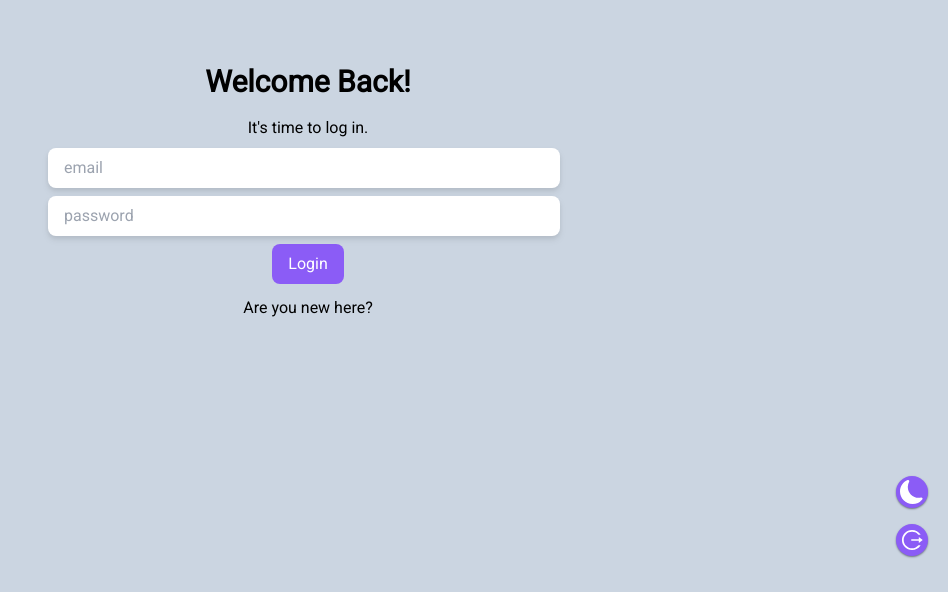
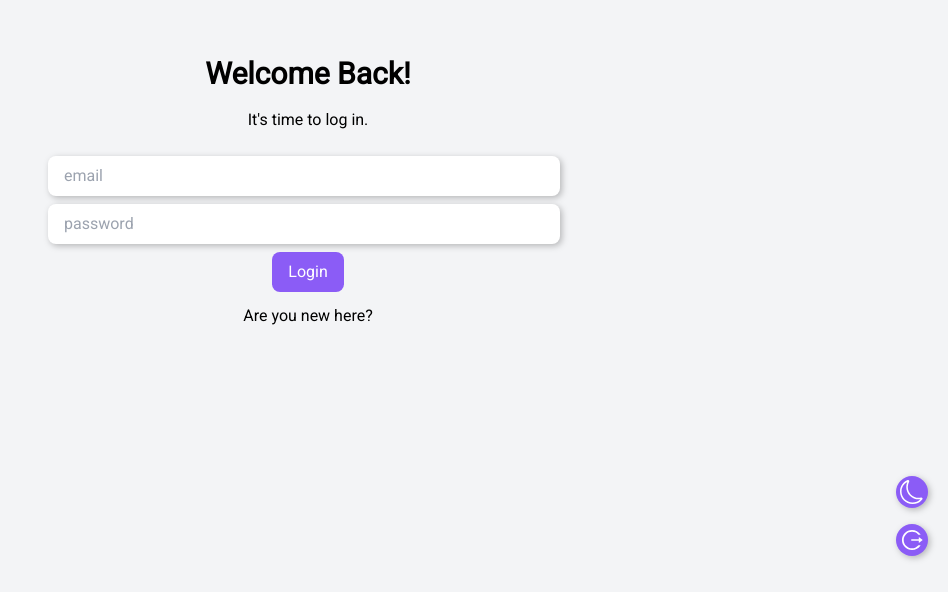
Before and after one commit to MarianneH/tailwind-firebase-todo-app, a React (Create React App) app: page /login in a window 1280 px wide. Shown: the part 224-816 px from the top of the page, without its empty margins (332-1280 px from the left). Built offline with nearby package versions, Linux system fonts and the light colour scheme; no server answers.

Commit message:
slight design changes: background colors, drop-shadows

```diff
--- a/src/component/DarkModeToggle.tsx
+++ b/src/component/DarkModeToggle.tsx
@@ -1,5 +1,5 @@
 import React, { useState } from "react";
-import { BsFillMoonFill, BsSunFill } from "react-icons/bs";
+import { BsMoon, BsSun } from "react-icons/bs";
 
 function DarkModeToggle() {
   const [darkMode, setDarkMode] = useState(false);
@@ -14,10 +14,11 @@ function DarkModeToggle() {
 
   return (
     <div
-      className="m-5 p-1 fixed h-8 w-8 bottom-12 right-0 rounded-full text-white text-2xl shadow-sm shadow-gray-500 bg-violet-500 hover:bg-violet-600 cursor-pointer active:bg-violet-900 transition-all dark:hover:bg-violet-500 dark:bg-violet-600 dark:active:bg-violet-400"
+      className="m-5 p-1 fixed h-8 w-8 bottom-12 right-0 rounded-full text-white text-2xl drop-shadow-[2px_2px_3px_rgba(0,0,0,0.25)] bg-violet-500 hover:bg-violet-600 cursor-pointer active:bg-violet-900 transition-all dark:hover:bg-violet-500 dark:bg-violet-600 dark:active:bg-violet-400"
       onClick={handleDarkModeToggle}
+      aria-label="Switch Dark Mode"
     >
-      {darkMode ? <BsSunFill /> : <BsFillMoonFill />}
+      {darkMode ? <BsSun /> : <BsMoon />}
     </div>
   );
 }
--- a/src/component/InputField.tsx
+++ b/src/component/InputField.tsx
@@ -14,7 +14,7 @@ function InputField({ type, name, id, placeholder }: InputFieldTypes) {
       name={name}
       id={id}
       placeholder={placeholder}
-      className="px-4 py-2 w-full mt-2 mr-2 bg-white dark:bg-gray-600 rounded-lg drop-shadow-md"
+      className="px-4 py-2 w-full mt-2 mr-2 bg-white dark:bg-gray-600 rounded-lg drop-shadow-[2px_2px_3px_rgba(0,0,0,0.25)] "
     />
   );
 }
--- a/src/component/Logout/Logout.tsx
+++ b/src/component/Logout/Logout.tsx
@@ -9,7 +9,8 @@ function Logout() {
   const navigate = useNavigate();
   return (
     <AiOutlineLogout
-      className="m-5 p-1 fixed h-8 w-8 bottom-0 right-0 rounded-full text-white shadow-sm shadow-gray-500 bg-violet-500 hover:bg-violet-600 cursor-pointer active:bg-violet-900 transition-all dark:hover:bg-violet-500 dark:bg-violet-600 dark:active:bg-violet-400"
+      className="m-5 p-1 fixed h-8 w-8 bottom-0 right-0 rounded-full text-white drop-shadow-[2px_2px_3px_rgba(0,0,0,0.25)] bg-violet-500 hover:bg-violet-600 cursor-pointer active:bg-violet-900 transition-all dark:hover:bg-violet-500 dark:bg-violet-600 dark:active:bg-violet-400"
+      aria-label="Logout"
       onClick={() => {
         handleUserLogout();
         setCurrentUser(null);
--- a/src/component/TodoTable/TodoListItem.tsx
+++ b/src/component/TodoTable/TodoListItem.tsx
@@ -34,8 +34,8 @@ function TodoListItem({ done, index, todo, setUpdateData }: TodoListItemType) {
               ? "bg-violet-200 dark:bg-violet-800"
               : "bg-violet-300 dark:bg-violet-700"
             : index % 2 === 0
-            ? "bg-gray-200 dark:bg-gray-800"
-            : "bg-gray-300 dark:bg-gray-700"
+            ? "bg-gray-200 dark:bg-gray-700"
+            : "bg-white dark:bg-gray-800"
         }
       >
         <td>
--- a/src/index.css
+++ b/src/index.css
@@ -4,7 +4,7 @@
 
 @layer base {
   body {
-    @apply bg-slate-300 dark:bg-gray-900 transition-all;
+    @apply bg-gray-100 dark:bg-gray-900 transition-all;
   }
   h1 {
     @apply text-3xl font-bold justify-center inline-block dark:text-white mb-4;
--- a/src/pages/login/Login.tsx
+++ b/src/pages/login/Login.tsx
@@ -17,7 +17,7 @@ function Login() {
   return (
     <div className="flex flex-col items-center mt-4 h-screen justify-center">
       <h1>Welcome Back!</h1>
-      <div className="dark:text-white">It's time to log in.</div>
+      <div className="dark:text-white mb-4">It's time to log in.</div>
       <form
         className="flex flex-col items-center w-3/4 max-w-lg"
         onSubmit={(e) =>
```
